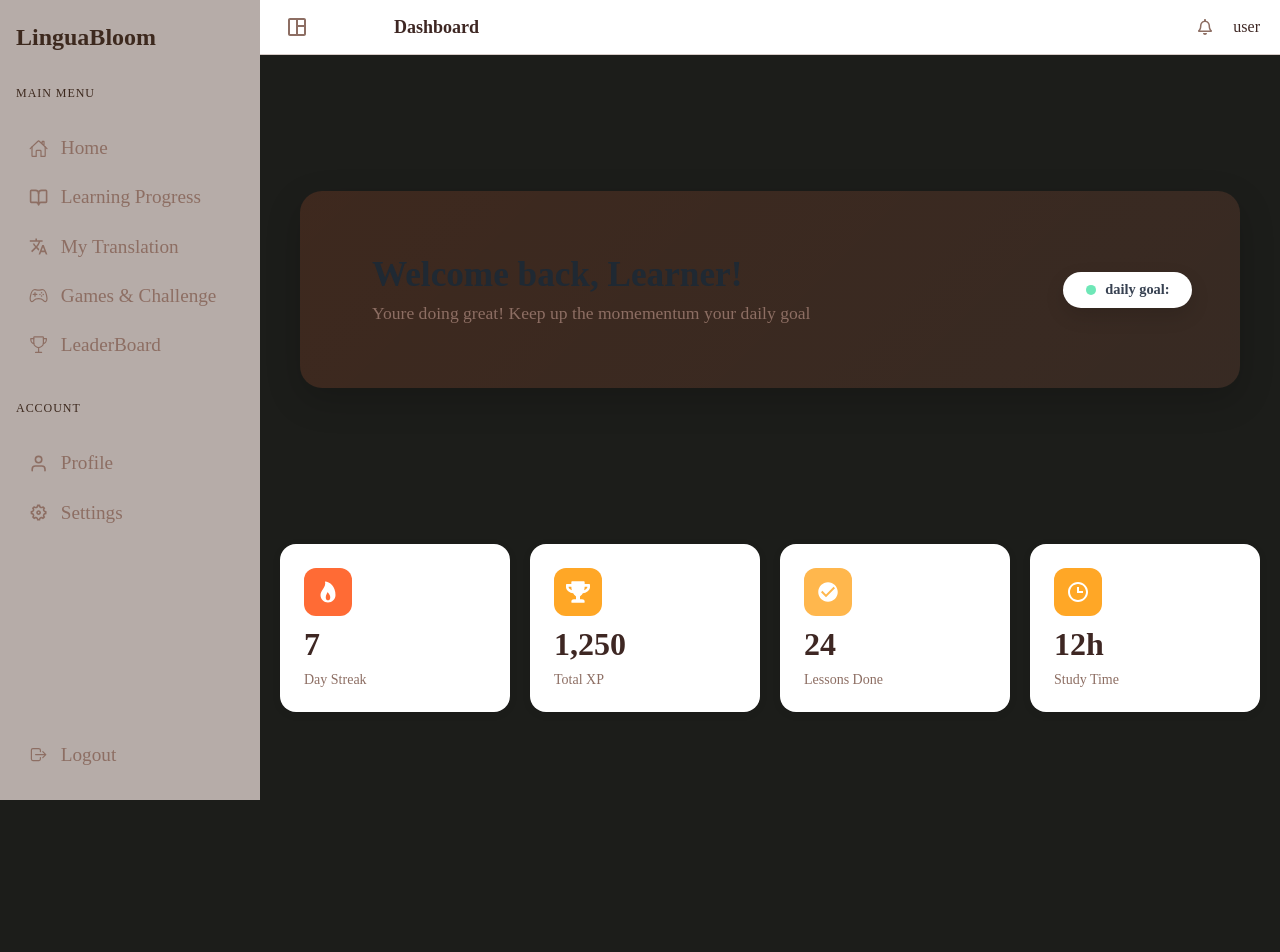
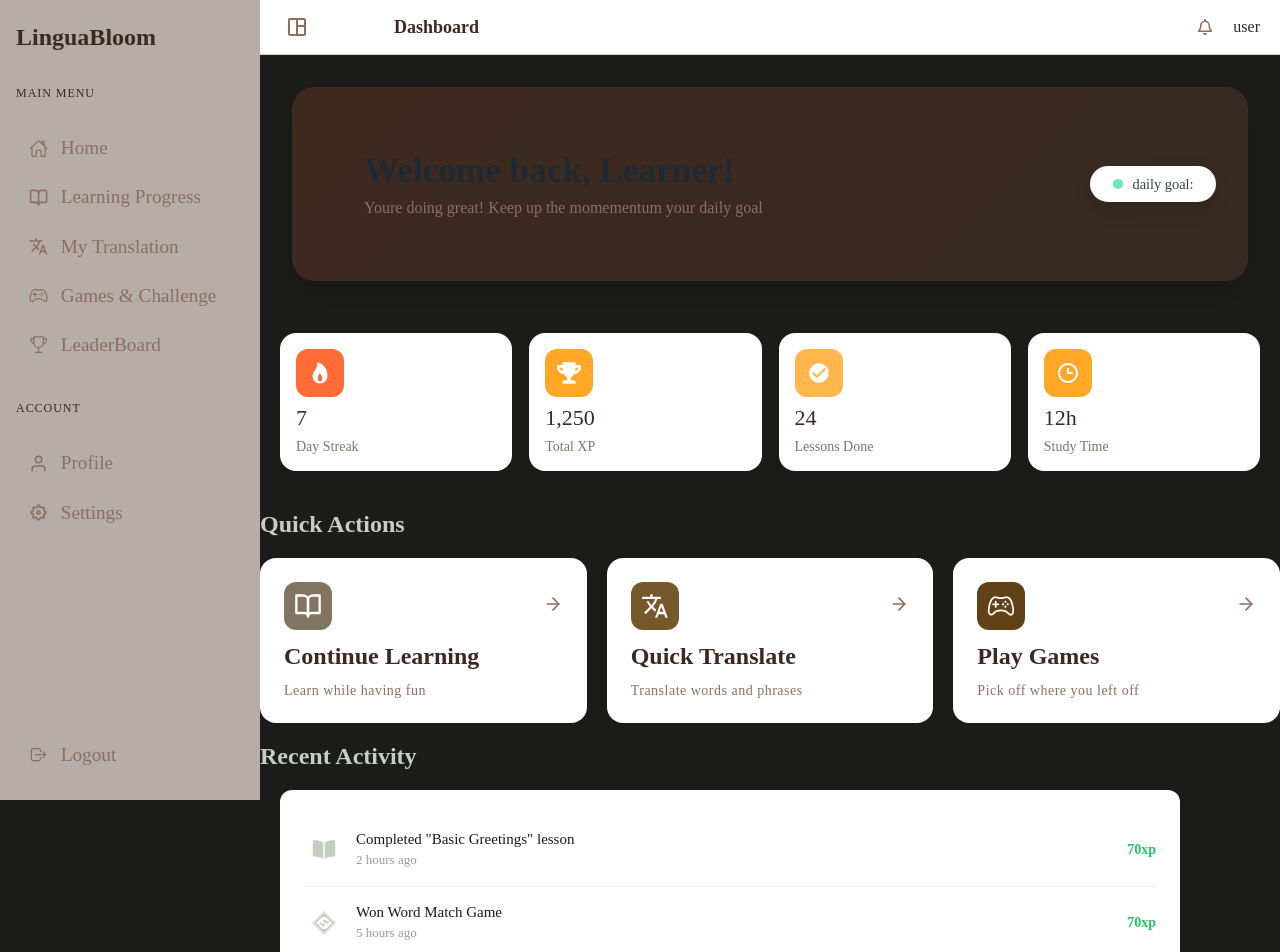
Before and after one commit to Gevans4352/Lingua-cute, a React (Vite) app in the folder lingua cute/: page /Dashboard in a window 1280 px wide. Shown: the top 952 px of the page. Before the commit the page ends 800 px from the top, so only its background shows below. Built offline with nearby package versions, Linux system fonts and the light colour scheme.

Commit message:
there are plenty errors

```diff
--- a/lingua cute/src/Components/Davhboard/Davhboard.scss
+++ b/lingua cute/src/Components/Davhboard/Davhboard.scss
@@ -66,8 +66,6 @@
         &:hover {
           color: #FF7043;
         }
-
-        // Style for the 'user' text specifically
         &:last-child {
           font-weight: 500;
           color: #3E2723;
--- a/lingua cute/src/Components/MainDashboard/MainDashBoard.scss
+++ b/lingua cute/src/Components/MainDashboard/MainDashBoard.scss
@@ -8,22 +8,20 @@ body,
 #root {
   height: 100%;
   width: 100%;
+}
 
-}
 .firstDash {
   width: 100%;
-  height: 100%;
-  padding: 2rem 2.5rem;
+  padding: 2rem;
   display: flex;
   flex-direction: column;
-  justify-content: center;
   align-items: center;
 
   .mddashsection {
     width: 100%;
     max-width: 1200px;
     position: relative;
-    padding: 4rem 4.5rem;
+    padding: 4rem 4.5em;
     border-radius: 22px;
     background: linear-gradient(
       135deg,
@@ -41,14 +39,14 @@ body,
 
     p {
       margin: 0;
-      font-size: 1.1rem;
+      font-size: 1rem;
       color: #8D6E63;
-      max-width: 65%; // Keeps text from hitting the badge
+      max-width: 65%;
     }
 
     .duration {
       position: absolute;
-      right: 3rem;
+      right: 2rem;
       top: 50%;
       transform: translateY(-50%);
 
@@ -62,9 +60,9 @@ body,
 
       p {
         font-size: 0.9rem;
-        font-weight: 600;
+        font-weight: 400;
         color: #374151;
-        max-width: 100%; // Resetting the p constraint from above
+        max-width: 100%;
       }
 
       &::before {
--- /dev/null
+++ b/lingua cute/src/Components/QuickActions/QuickActions.scss
@@ -0,0 +1,113 @@
+*{
+  margin: 0;
+  padding: 0;
+  box-sizing: border-box;
+}
+html,
+body,
+#root {
+  height: 100%;
+  width: 100%;
+}
+
+.actions-container {
+  display: flex;
+  justify-content: center;
+  gap: 20px;
+  padding: 20px 0;
+  max-width: 1200px;
+  margin: 0 auto;
+  flex-wrap: wrap;
+  cursor: pointer;
+}
+
+.action-card {
+  flex: 1;
+  min-width: 280px;
+  max-width: 350px;
+  background: #FFFFFF;
+  border-radius: 16px;
+  padding: 24px;
+  display: flex;
+  flex-direction: column;
+  gap: 12px;
+  box-shadow: 0 2px 8px rgba(0, 0, 0, 0.08);
+  transition: transform 0.2s ease, box-shadow 0.2s ease;
+
+  &:hover {
+    transform: translateY(-4px);
+    box-shadow: 0 4px 16px rgba(255, 107, 53, 0.15);
+  }
+
+  .action-card-header {
+    display: flex;
+    justify-content: space-between;
+    align-items: center;
+  }
+
+  .arrow-icon {
+    font-size: 20px;
+    color: #8D6E63;
+    transition: transform 0.2s ease;
+  }
+
+  &:hover .arrow-icon {
+    transform: translateX(4px);
+  }
+}
+
+
+.action-box {
+  width: 48px;
+  height: 48px;
+  border-radius: 12px;
+  display: flex;
+  align-items: center;
+  justify-content: center;
+  font-size: 28px;
+  color: #FFFFFF;
+}
+
+.action-value {
+  font-size: 24px;
+  font-weight: 600;
+  color: #3E2723;
+  line-height: 1.2;
+}
+
+.action-label {
+  font-size: 14px;
+  color: #8D6E63;
+  font-weight: 500;
+  letter-spacing: 0.5px;
+}
+
+// Tablet
+@media (max-width: 768px) {
+  .actions-container {
+    gap: 16px;
+    padding: 16px;
+  }
+
+  .action-card {
+    min-width: 240px;
+    padding: 20px;
+  }
+
+  .action-value {
+    font-size: 22px;
+  }
+}
+
+// Mobile
+@media (max-width: 480px) {
+  .actions-container {
+    flex-direction: column;
+    align-items: center;
+  }
+
+  .action-card {
+    width: 100%;
+    max-width: 100%;
+  }
+}
--- /dev/null
+++ b/lingua cute/src/Components/QuickActions/QuickActions.tsx
@@ -0,0 +1,49 @@
+import { FiArrowRight, FiBookOpen } from "react-icons/fi";
+import "./QuickActions.scss";
+import { MdOutlineTranslate } from "react-icons/md";
+import { IoGameControllerOutline } from "react-icons/io5";
+
+const QuickActions = ()=>{
+     const actions = [
+
+        {
+          icon: <FiBookOpen />,
+          details: "Learn while having fun ",
+          label: 'Continue Learning',
+          bgColor: '#817461',
+        },
+        {
+          icon: <MdOutlineTranslate />,
+          details: "Translate words and phrases",
+          label: 'Quick Translate',
+          bgColor: '#75582c',
+        },
+        {
+          icon: <IoGameControllerOutline />,
+          label: 'Play Games',
+          details: "Pick off where you left off",
+          bgColor: '#614116',
+        },
+      ];
+    return(
+        <div className="actions-container">
+      {actions.map((actions, index) => (
+          <div key={index} className="action-card">
+          <div className="action-card-header">
+            <div
+              className="action-box"
+              style={{ backgroundColor: actions.bgColor }}
+            >
+              {actions.icon}
+            </div>
+            <span className="arrow-icon"><FiArrowRight /></span>
+          </div>
+          <div className="action-value">{actions.label}</div>
+          <div className="action-label">{actions.details}</div>
+        </div>
+      ))}
+    </div>
+    )
+}
+
+export default QuickActions;
--- /dev/null
+++ b/lingua cute/src/Components/RecentActivity/RecentActivity.scss
@@ -0,0 +1,87 @@
+*{
+  margin: 0;
+  padding: 0;
+  box-sizing: border-box;
+}
+html,
+body,
+#root {
+  height: 100%;
+  width: 100%;
+
+}
+
+.activity-container {
+  background: white;
+  border-radius: 12px;
+  padding: 24px;
+  box-shadow: 0 2px 8px rgba(0, 0, 0, 0.1);
+  width: 900px;
+  max-width: 100%;
+
+ margin: 20px 20px 20px 20px;
+
+
+  h2 {
+    margin: 0 0 20px 0;
+    font-size: 20px;
+    font-weight: 600;
+    color: #1a1a1a;
+  }
+}
+
+.activity-list {
+  display: flex;
+  flex-direction: column;
+  gap: 0;
+}
+
+.activity-item {
+  display: flex;
+  justify-content: space-between;
+  align-items: center;
+  padding: 16px 0;
+  border-bottom: 1px solid #f0f0f0;
+
+  &:last-child {
+    border-bottom: none;
+  }
+}
+
+.activity-left {
+  display: flex;
+  align-items: center;
+  gap: 12px;
+}
+
+.activity-icon {
+  width: 40px;
+  height: 40px;
+  display: flex;
+  align-items: center;
+  justify-content: center;
+  font-size: 24px;
+}
+
+.activity-info {
+  display: flex;
+  flex-direction: column;
+  gap: 4px;
+}
+
+.activity-title {
+  font-size: 15px;
+  font-weight: 500;
+  color: #1a1a1a;
+}
+
+.activity-time {
+  font-size: 13px;
+  color: #999;
+}
+
+.activity-xp {
+  font-size: 14px;
+  font-weight: 600;
+  color: #22c55e;
+}
--- /dev/null
+++ b/lingua cute/src/Components/RecentActivity/RecentActivity.tsx
@@ -0,0 +1,66 @@
+import { FaFantasyFlightGames, FaTrophy } from "react-icons/fa";
+import "./RecentActivity.scss"
+import { IoMdCheckmarkCircle } from "react-icons/io";
+import { IoBook } from "react-icons/io5";
+
+const RecentActivity = () =>{
+      const activity = [
+        {
+          icon: <IoBook />,
+          label: 'Completed "Basic Greetings" lesson',
+          value: '2 hours ago',
+
+          xp: "70xp"
+        },
+        {
+          icon: <FaFantasyFlightGames/>,
+          label: 'Won Word Match Game',
+          value: '5 hours ago',
+
+
+          xp: "70xp"
+        },
+        {
+          icon: <IoMdCheckmarkCircle />,
+          label: 'Translated 10 phrases',
+          value: 'Yesterday',
+
+
+          xp: "70xp"
+        },
+
+        {
+          icon: <FaTrophy />,
+          label: 'Achieved 7-day streak',
+          value: 'Yesterday',
+
+
+
+          xp: "70xp"
+        },
+      ];
+    return(
+   <div className="activity-container">
+
+  <div className="activity-list">
+    {activity.map((activity, index) => (
+      <div key={index} className="activity-item">
+        <div className="activity-left">
+          <div className="activity-icon">
+            {activity.icon}
+          </div>
+          <div className="activity-info">
+            <div className="activity-title">{activity.label}</div>
+            <div className="activity-time">{activity.value}</div>
+          </div>
+        </div>
+        <div className="activity-xp">{activity.xp}</div>
+      </div>
+    ))}
+  </div>
+</div>
+
+    )
+}
+
+export default RecentActivity;
--- a/lingua cute/src/Components/Streaks/Streaks.scss
+++ b/lingua cute/src/Components/Streaks/Streaks.scss
@@ -9,10 +9,11 @@ body,
   height: 100%;
   width: 100%;
 }
+
 .stats-container {
   display: grid;
-  grid-template-columns: repeat(auto-fit, minmax(180px, 1fr));
-  gap: 20px;
+  grid-template-columns: repeat(auto-fit, minmax(110px, 1fr));
+  gap: 17px;
   padding: 20px;
   max-width: 1200px;
   margin: 0 auto;
@@ -21,10 +22,11 @@ body,
 .stat-card {
   background: #FFFFFF;
   border-radius: 16px;
-  padding: 24px;
+  padding: 16px;
   display: flex;
+  margin-bottom: 20px;
   flex-direction: column;
-  gap: 12px;
+  gap: 10px;
   box-shadow: 0 2px 8px rgba(0, 0, 0, 0.08);
   transition: transform 0.2s ease, box-shadow 0.2s ease;
 
@@ -46,8 +48,8 @@ body,
 }
 
 .stat-value {
-  font-size: 32px;
-  font-weight: 700;
+  font-size: 22px;
+  font-weight: 400;
   color: #3E2723;
   line-height: 1;
 }
@@ -62,12 +64,12 @@ body,
 @media (max-width: 768px) {
   .stats-container {
     grid-template-columns: repeat(2, 1fr);
-    gap: 16px;
-    padding: 16px;
+    gap: 12px;
+    padding: 0;
   }
 
   .stat-card {
-    padding: 20px;
+    padding: 16px;
   }
 
   .stat-value {
@@ -75,7 +77,6 @@ body,
   }
 }
 
-// Mobile
 @media (max-width: 480px) {
   .stats-container {
     grid-template-columns: 1fr;
--- a/lingua cute/src/Pages/Dashboard/Dashboard.scss
+++ b/lingua cute/src/Pages/Dashboard/Dashboard.scss
@@ -20,5 +20,6 @@ body,
     display: flex;
     flex-direction: column; // Stacks Nav on top of Content
     align-items: stretch;
+    gap: 0px;
   }
 }
--- a/lingua cute/src/Pages/Dashboard/Dashboard.tsx
+++ b/lingua cute/src/Pages/Dashboard/Dashboard.tsx
@@ -3,10 +3,15 @@ import LeftBar from "../../Components/LeftBar/LeftBar";
 import Davhboard from "../../Components/Davhboard/Davhboard";
 import MainDashboard from "../../Components/MainDashboard/MainDashBoard";
 import Streaks from "../../Components/Streaks/Streaks";
-import { useState } from "react";
+import QuickActions from "../../Components/QuickActions/QuickActions";
+import { useEffect, useState } from "react";
+import RecentActivity from "../../Components/RecentActivity/RecentActivity";
 
 const Dashboard = () => {
   const [open, setOpen] = useState(false);
+  useEffect(() => {
+      document.title = "Dashboard";
+    }, []);
 
   return (
    <section className="redo">
@@ -16,6 +21,10 @@ const Dashboard = () => {
         <div className="actual-page-content">
           <MainDashboard/>
           <Streaks/>
+          <h2>Quick Actions</h2>
+          <QuickActions/>
+          <h2>Recent Activity</h2>
+          <RecentActivity/>
         </div>
     </div>
 </section>
```
